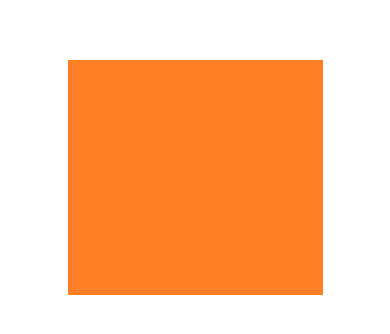
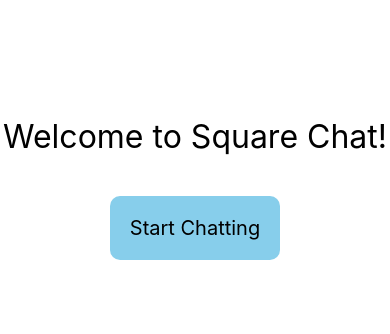
Before and after one commit to Melissard02/Square, a React Native app: screen / in a window 390 px wide. Shown: the part 234-568 px from the top of the page. Built offline with nearby package versions, Linux system fonts and the light colour scheme.

Commit message:
Added home screen and fixed branching issues

```diff
--- a/App.tsx
+++ b/App.tsx
@@ -1,123 +1,17 @@
-// App.tsx
-
-import { useEffect, useState } from 'react';
-import { Pressable, Text, View, TextInput, Image, Button } from 'react-native';
-import dialogueData from "./data/firstmeeting.json";
-import { appStyles } from './styles/styles';
-import { useBlackout } from './hooks/useBlackout';
-import SquareCharacter from './components/SquareCharacter';
-import DialogueBox from './components/DialogueBox';
-
-// Bring in images
-const images = {
-    normal: require('./assets/2dsquare.png'),
-    evolved: require('./assets/3dsquare.png'),
-    bow: require('./assets/bow.png'),
-    yesButton: require('./assets/yesbutton.png'),
-    noButton: require('./assets/nobutton.png')
-}
-
-// Index for yes/no options
-const BUTTON_INDEX = 19;
-
-
+import { useState } from "react";
+import HomeScreen from "./components/HomeScreen";
+import ChatScreen from "./components/ChatScreen";
 
 export default function App() {
-  const [currentIndex, setCurrentIndex] = useState(0);
-  const [playerName, setPlayerName] = useState("");
-  const [currentImage, setCurrentImage] = useState(images.normal)
-  const [branch, setBranch] = useState<"none" | "yes" | "no">("none");
-  const [branchIndex, setBranchIndex] = useState(0);
+  const [screen, setScreen] = useState<"home" | "chat">("home");
 
-
-  const {blackout, triggerBlackout} = useBlackout();
-
-  const handlePress = () => {
-    if (currentIndex < dialogueData.dialogue.length - 1) {
-      setCurrentIndex(currentIndex + 1);
-    } else {
-      setCurrentIndex(0);
-    }
-  };
-
- const getDialogueLine = (index: number, playerName: string) => {
-  let line = dialogueData.dialogue[index];
-
-  if (branch === "yes" && dialogueData.dialogue[index + 1]?.yesbow) {
-    line = dialogueData.dialogue[index + 1].yesbow[0];
-  } else if (branch === "no" && dialogueData.dialogue[index + 1]?.nobow) {
-    line = dialogueData.dialogue[index + 1].nobow[0];
+  if (screen === "home") {
+    return <HomeScreen onStart={() => setScreen("chat")} />;
   }
 
-  if (line.includes("{playerName}")) {
-    line = line.replace("{playerName}", playerName || "???");
+  if (screen === "chat") {
+    return <ChatScreen onFinish={() => setScreen("home")} />;
   }
-  return line;
-};
 
-
-  // Run blackout
-  useEffect(() => {
-    if (getDialogueLine(currentIndex, playerName) === "Look at this!") {
-      triggerBlackout();
-    }
-  }, [currentIndex, playerName]);
-
-
-
-  // Change the images
-  useEffect(() => {
-    if (currentIndex === 17) {
-      setCurrentImage(images.bow);
-    }
-  }, [currentIndex]);
-
-
-  return (
-    <View style={appStyles.container}>
-      {blackout ? (
-        <View style={appStyles.blackout} />
-      ) : (
-        <>
-          {/* Pressable square */}
-          <SquareCharacter image={currentImage} onPress={handlePress} />
-
-          {/* Dialogue Text */}
-          <DialogueBox text={getDialogueLine(currentIndex, playerName)} />
-
-          {/* Text Input */}
-          {currentIndex === 7 && (
-          <TextInput
-            style={appStyles.input}
-            placeholder='Enter your name'
-            value={playerName}
-            onChangeText={setPlayerName}
-          />
-          )}
-
-          {/* Buttons */}
-          {currentIndex === BUTTON_INDEX && (
-          <View style={{ flexDirection: 'row', gap: 20 }}>
-            <Pressable
-              onPress={() => {
-                setCurrentImage(images.bow)
-                setBranch("yes");
-                setCurrentIndex(currentIndex + 1);
-              }}>
-              <Image source={images.yesButton} style={{width: 100, height: 40}} />
-            </Pressable>
-
-            <Pressable onPress={() => {
-              setCurrentImage(images.normal)
-              setBranch("no");
-              setCurrentIndex(currentIndex + 1);
-            }}>
-              <Image source={images.noButton} style={{width: 100, height: 40}} />
-            </Pressable>
-          </View>
-          )}
-        </>
-      )}
-    </View>
-  );
+  return null;
 }
--- /dev/null
+++ b/components/ChatScreen.tsx
@@ -0,0 +1,121 @@
+import { useEffect, useState } from "react";
+import { Pressable, View, TextInput, Image } from "react-native";
+import dialogueData from "../data/firstmeeting.json";
+import { appStyles } from "../styles/styles";
+import { useBlackout } from "../hooks/useBlackout";
+import SquareCharacter from "./SquareCharacter";
+import DialogueBox from "./DialogueBox";
+
+const images = {
+  normal: require("../assets/2dsquare.png"),
+  evolved: require("../assets/3dsquare.png"),
+  bow: require("../assets/bow.png"),
+  yesButton: require("../assets/yesbutton.png"),
+  noButton: require("../assets/nobutton.png"),
+};
+
+const BUTTON_INDEX = 19;
+
+type ChatScreenProps = {
+  onFinish: () => void;
+};
+
+export default function ChatScreen({ onFinish }: ChatScreenProps) {
+  const [currentIndex, setCurrentIndex] = useState(0);
+  const [playerName, setPlayerName] = useState("");
+  const [currentImage, setCurrentImage] = useState(images.normal);
+  const [branch, setBranch] = useState<"none" | "yes" | "no">("none");
+  const [branchIndex, setBranchIndex] = useState(0);
+
+  const { blackout, triggerBlackout } = useBlackout();
+
+  const handlePress = () => {
+    if (branch === "none") {
+      if (currentIndex < dialogueData.dialogue.length - 1) {
+        setCurrentIndex(currentIndex + 1);
+      }
+    } else {
+      const branchArray = branch === "yes" ? dialogueData.yesbow : dialogueData.nobow;
+      if (branchIndex < branchArray.length - 1) {
+        setBranchIndex(branchIndex + 1);
+      } else {
+        onFinish();
+      }
+    }
+  };
+
+  const getDialogueLine = () => {
+    let line = "";
+
+    if (branch === "yes") {
+      line = dialogueData.yesbow[branchIndex];
+    } else if (branch === "no") {
+      line = dialogueData.nobow[branchIndex];
+    } else {
+      line = dialogueData.dialogue[currentIndex];
+    }
+
+    if (line?.includes("{playerName}")) {
+      line = line.replace("{playerName}", playerName || "???");
+    }
+    return line;
+  };
+
+  useEffect(() => {
+    if (getDialogueLine() === "Look at this!") {
+      triggerBlackout();
+    }
+  }, [currentIndex, branchIndex, branch, playerName]);
+
+  useEffect(() => {
+    if (currentIndex === 17) {
+      setCurrentImage(images.bow);
+    }
+  }, [currentIndex]);
+
+  return (
+    <View style={appStyles.container}>
+      {blackout ? (
+        <View style={appStyles.blackout} />
+      ) : (
+        <>
+          <SquareCharacter image={currentImage} onPress={handlePress} />
+          <DialogueBox text={getDialogueLine()} />
+
+          {currentIndex === 7 && branch === "none" && (
+            <TextInput
+              style={appStyles.input}
+              placeholder="Enter your name"
+              value={playerName}
+              onChangeText={setPlayerName}
+            />
+          )}
+
+          {currentIndex === BUTTON_INDEX && branch === "none" && (
+            <View style={{ flexDirection: "row", gap: 20 }}>
+              <Pressable
+                onPress={() => {
+                  setCurrentImage(images.bow);
+                  setBranch("yes");
+                  setBranchIndex(0);
+                }}
+              >
+                <Image source={images.yesButton} style={{ width: 100, height: 40 }} />
+              </Pressable>
+
+              <Pressable
+                onPress={() => {
+                  setCurrentImage(images.normal);
+                  setBranch("no");
+                  setBranchIndex(0);
+                }}
+              >
+                <Image source={images.noButton} style={{ width: 100, height: 40 }} />
+              </Pressable>
+            </View>
+          )}
+        </>
+      )}
+    </View>
+  );
+}
--- /dev/null
+++ b/components/HomeScreen.tsx
@@ -0,0 +1,20 @@
+import { View, Text, Pressable } from "react-native";
+import { appStyles } from "../styles/styles";
+
+type HomeScreenProps = {
+  onStart: () => void;
+};
+
+export default function HomeScreen({ onStart }: HomeScreenProps) {
+  return (
+    <View style={[appStyles.container, { justifyContent: "center", alignItems: "center" }]}>
+      <Text style={{ fontSize: 32, marginBottom: 40 }}>Welcome to Square Chat!</Text>
+      <Pressable
+        onPress={onStart}
+        style={{ padding: 20, backgroundColor: "skyblue", borderRadius: 10 }}
+      >
+        <Text style={{ fontSize: 20 }}>Start Chatting</Text>
+      </Pressable>
+    </View>
+  );
+}
--- a/menu.tsx
+++ /dev/null
@@ -1 +0,0 @@
-// menu.tsx
```
